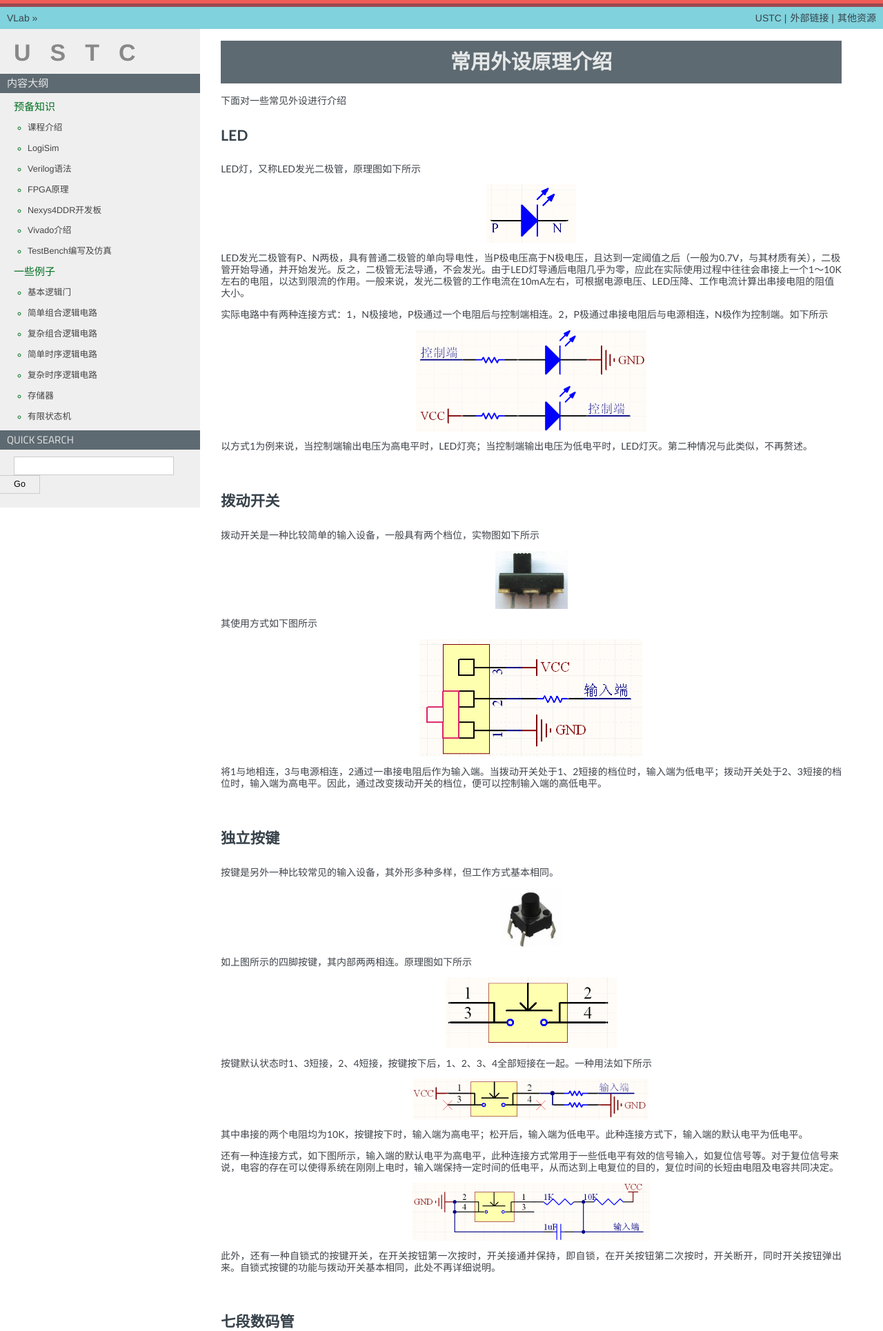
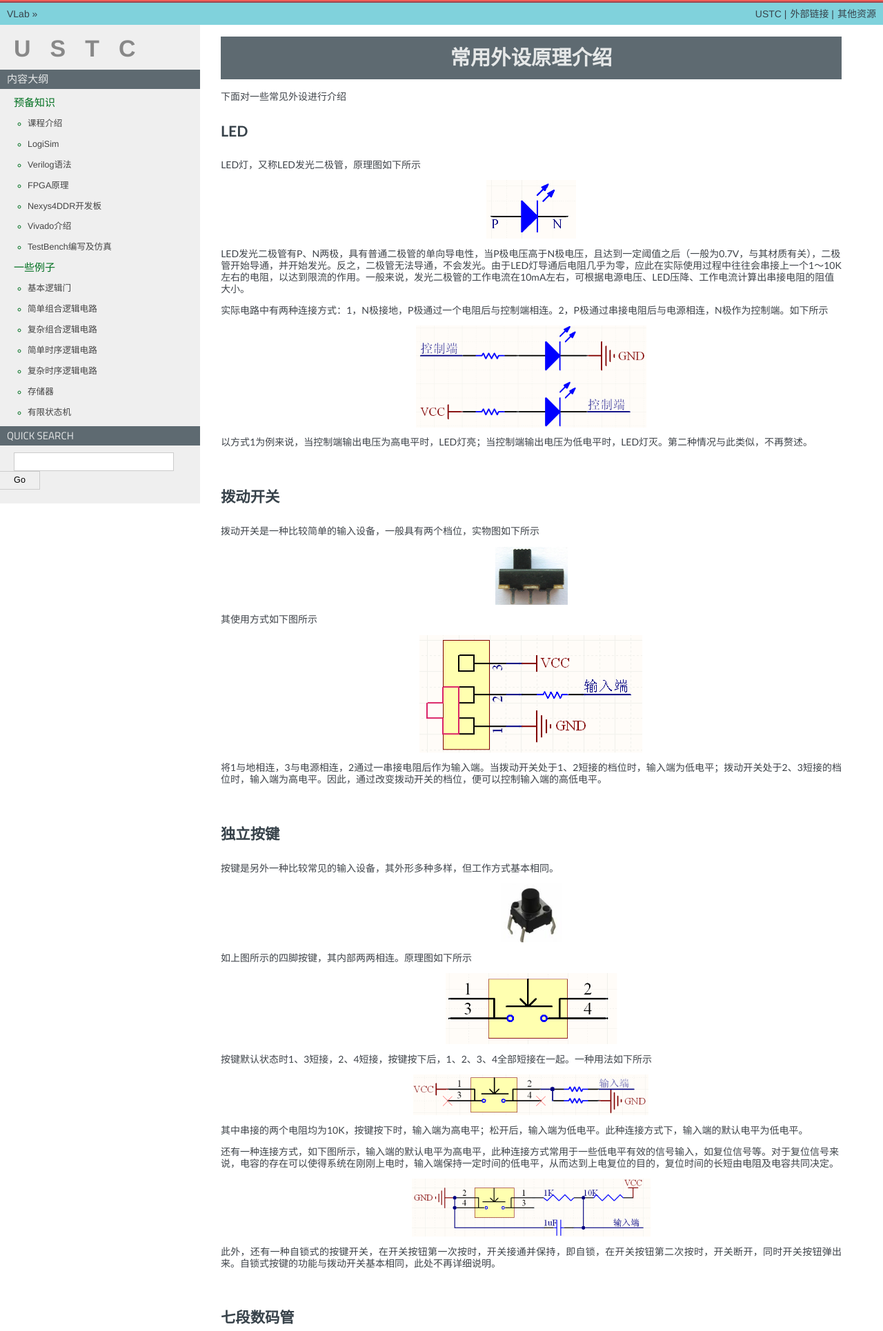
Before and after one commit to CodeLife-X/USTC-eeh, a Flask app: page /File/IO in a window 1280 px wide. Shown: the top 1930 px of the page at 69% size. Run offline with Flask 2, Linux system fonts and the light colour scheme; some libraries are stand-ins or nearby versions.

Commit message:
update README

```diff
--- a/app/static/css/basic.css
+++ b/app/static/css/basic.css
@@ -37,9 +37,10 @@ div.catalogsidebarwrapper {
 }
 
 div.catalogsidebar {
-    float: left;
+    /*float: left;*/
+    /*position: fixed;*/
     width: 290px;  /*CSS会选择这个属性而不是上面的*/
-    margin-left: -100%;  /*这个属性结合"documentwrapper"的"float"属性同时使用 真的是神奇啊*/
+    /*margin-left: -100%;  !*这个属性结合"documentwrapper"的"float"属性同时使用 真的是神奇啊*!*/
     font-size: 90%;
     word-wrap: break-word;
     overflow-wrap : break-word;
--- a/app/static/css/nature.css
+++ b/app/static/css/nature.css
@@ -7,18 +7,18 @@ body {
     color: #37424A;
     margin: 0;
     padding: 0;
-    border-top: 5px solid #F05C56;
+    border-top: 2px solid #F05C56;
 }
 
 /*右边的文档浏览部分进行一些修饰*/
 div.documentwrapper {
-    float: left;
-    width: 100%;
+    float: right;
+    width: 990px;
 }
 
 /*设置左边距，用于放目录*/
 div.bodywrapper {
-    margin: 0 0 0 290px;
+    margin: 0 0 0 0p /*可有可无*/
 }
 
 hr {
@@ -55,7 +55,7 @@ div.header {
     line-height: 32px;
     color: #37424A;
     font-size: 100%;
-    border-top: #9C4850 5px solid;
+    border-top: #9C4850 2px solid;
 }
 
 div.header a {
```
Also changed, not shown: README.md.
